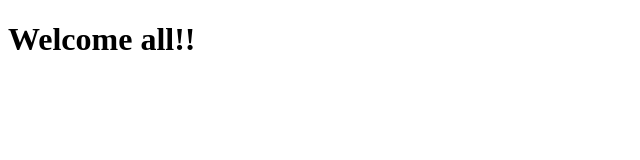
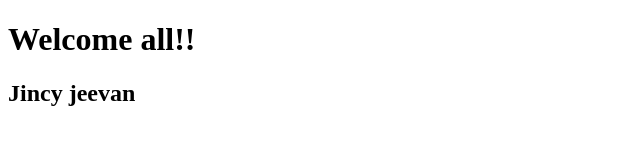
Before and after one commit to Jincy98Ashna/new-project1, a plain HTML site: page index.html in a window 1280 px wide. Shown: the whole page, without its empty margins (0-640 px from the left). Drawn offline with Linux system fonts and the light colour scheme.

Commit message:
Update index.html

```diff
--- a/index.html
+++ b/index.html
@@ -8,5 +8,6 @@
 </head>
 <body>
     <h1>Welcome all!!</h1>
+    <h2> Jincy jeevan</h2>
 </body>
 </html>
```
